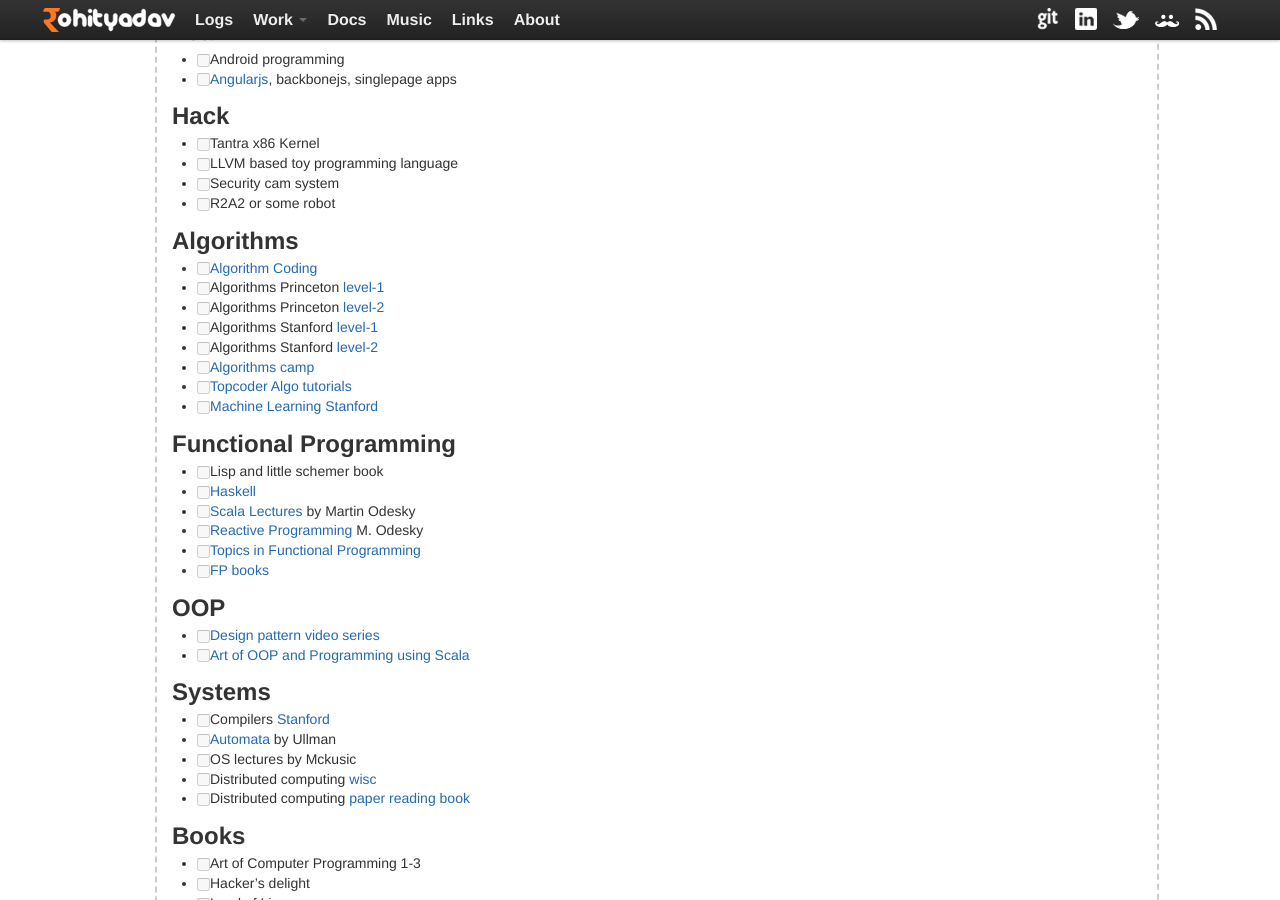
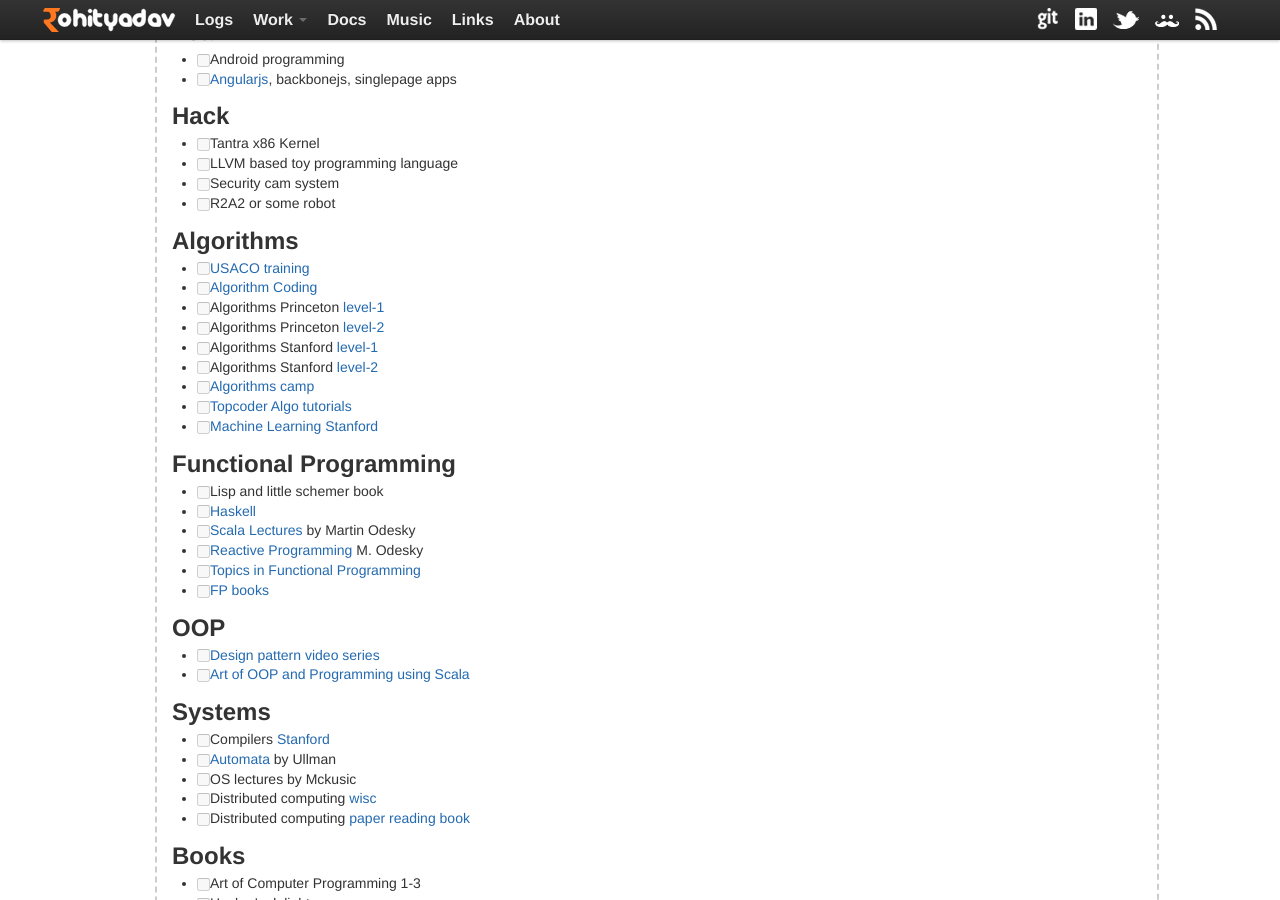
Before and after one commit to rohityadavcloud/rohityadavcloud.github.io, a Jekyll site: the page built from kaizen/index.markdown, in a window 1280 px wide and 900 px high, scrolled down 495 px. Built offline with Jekyll 4.4.1, drawn with Linux system fonts in a browser that asks for light colours; Markdown is read by kramdown in place of the engine named in the settings.

Commit message:
kaizen: add usaco training link
Signed-off-by: Rohit Yadav <bhaisaab@baagi.org>

```diff
--- a/kaizen/index.markdown
+++ b/kaizen/index.markdown
@@ -39,6 +39,7 @@
 
 ## Algorithms
 
+- [ ] [USACO training](http://train.usaco.org/usacogate)
 - [ ] [Algorithm Coding](./algorithms.html)
 - [ ] Algorithms Princeton [level-1](https://class.coursera.org/algs4partI-003/lecture)
 - [ ] Algorithms Princeton [level-2](https://class.coursera.org/algs4partII-002/lecture)
```
